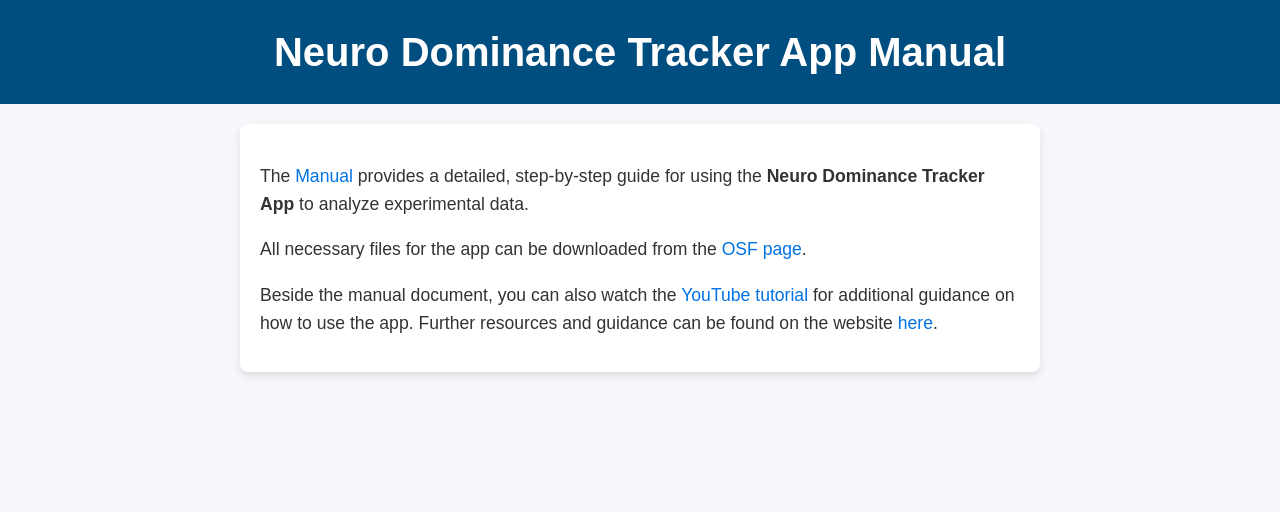
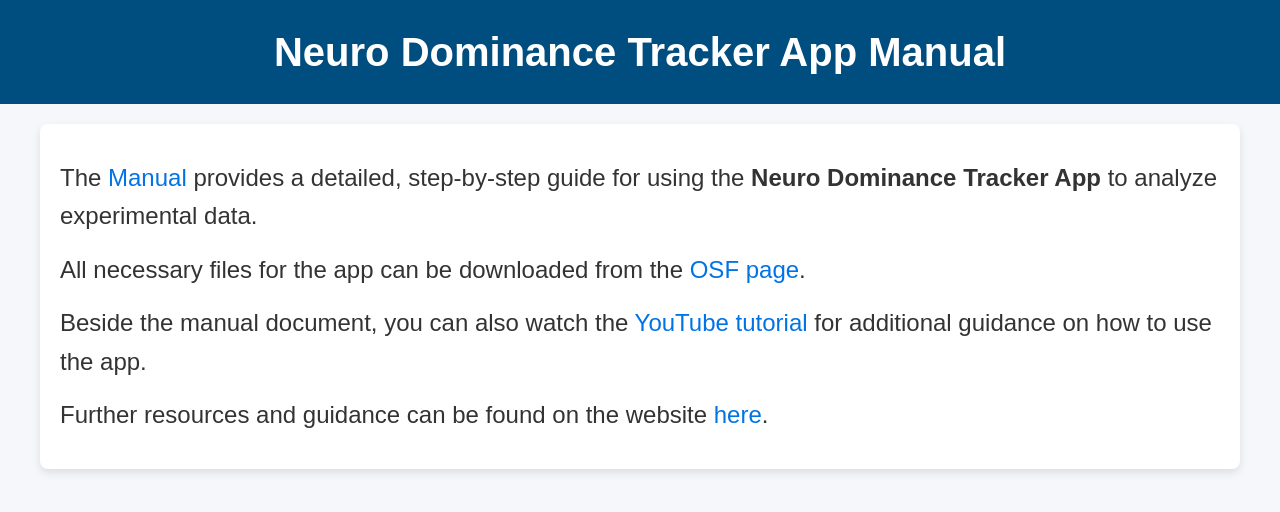
Before and after one commit to nbahador/NeuroDominanceTracker-Tool, a Jekyll site: the page neurodominancetracker_manual.html, which Jekyll copies as it is, in a window 1280 px wide. Shown: the top 512 px of the page. Built offline with Jekyll 4.4.1, drawn with Linux system fonts in a browser that asks for light colours.

Commit message:
Update neurodominancetracker_manual.html

```diff
--- a/neurodominancetracker_manual.html
+++ b/neurodominancetracker_manual.html
@@ -27,7 +27,7 @@
         section {
             padding: 20px;
             margin: 0 auto;
-            max-width: 800px;
+            max-width: 1200px;
         }
         .content {
             background-color: #ffffff;
@@ -36,8 +36,9 @@
             box-shadow: 0 4px 8px rgba(0, 0, 0, 0.1);
         }
         .content p {
-            font-size: 1.1rem;
+            font-size: 1.5rem;
             margin-bottom: 15px;
+            margin-top: 15px;
         }
         .content a {
             color: #0073e6;
@@ -70,7 +71,9 @@
 
         <p>All necessary files for the app can be downloaded from the <a href="https://osf.io/rf3mn/" target="_blank">OSF page</a>.</p>
 
-        <p>Beside the manual document, you can also watch the <a href="https://nbahador.github.io/NeuroDominanceTracker-Tool/video.html" target="_blank">YouTube tutorial</a> for additional guidance on how to use the app. Further resources and guidance can be found on the website <a href="https://nbahador.github.io/NeuroDominanceTracker-Tool/manual.html" target="_blank">here</a>.</p>
+        <p>Beside the manual document, you can also watch the <a href="https://nbahador.github.io/NeuroDominanceTracker-Tool/video.html" target="_blank">YouTube tutorial</a> for additional guidance on how to use the app.</p>
+
+        <p>Further resources and guidance can be found on the website <a href="https://nbahador.github.io/NeuroDominanceTracker-Tool/manual.html" target="_blank">here</a>.</p>
 
     </div>
 </section>
```
